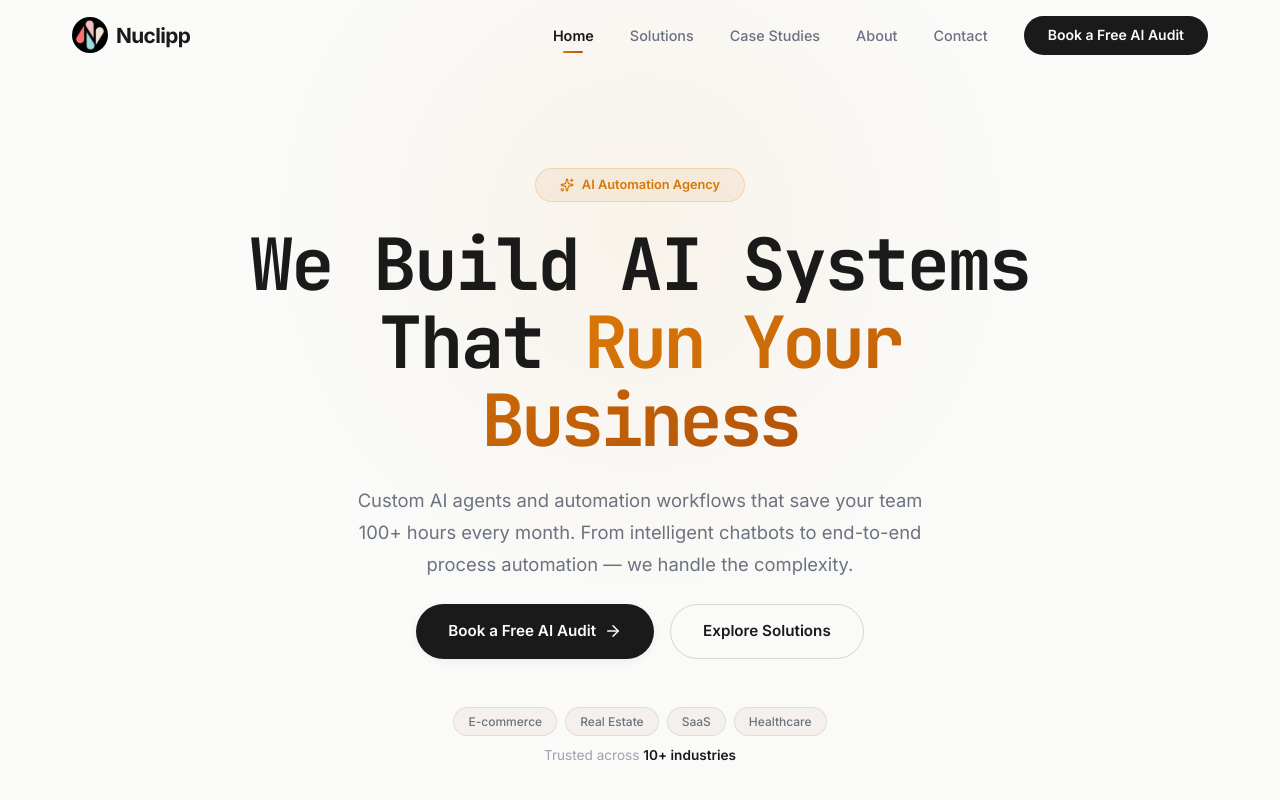
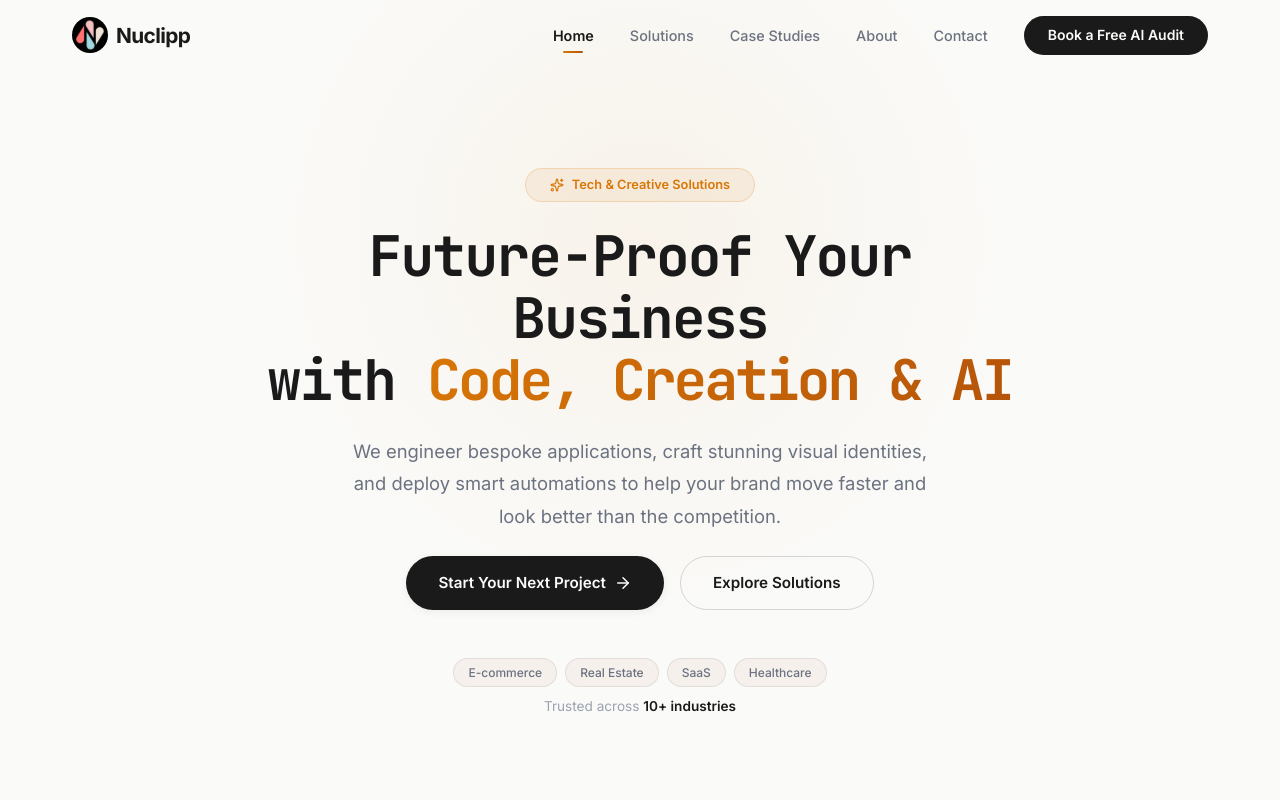
Before and after one commit to armansingh1196/Nuclipp-Website, a Next.js app: page / in a window 1280 px wide. Shown: the top 800 px of the page. Built offline with nearby package versions, Linux system fonts and the light colour scheme.

Commit message:
Update home page copy, shrink hero font, and compress service cards layout

```diff
--- a/src/app/page.js
+++ b/src/app/page.js
@@ -178,20 +178,19 @@ export default function HomePage() {
         <div className={`container ${styles.heroContent}`}>
           <div className={styles.heroBadge}>
             <Sparkles size={14} />
-            <span>AI Automation Agency</span>
+            <span>Tech & Creative Solutions</span>
           </div>
           <h1 className={styles.heroTitle}>
-            We Build AI Systems
+            Future-Proof Your Business
             <br />
-            That <span className="cursive-accent gradient-text">Run Your Business</span>
+            with <span className="cursive-accent gradient-text">Code, Creation & AI</span>
           </h1>
           <p className={styles.heroSubtitle}>
-            Custom AI agents and automation workflows that save your team 100+ hours every month.
-            From intelligent chatbots to end-to-end process automation — we handle the complexity.
+            We engineer bespoke applications, craft stunning visual identities, and deploy smart automations to help your brand move faster and look better than the competition.
           </p>
           <div className={styles.heroCtas}>
             <Button href="/contact" variant="primary" size="lg" icon={<ArrowRight size={18} />}>
-              Book a Free AI Audit
+              Start Your Next Project
             </Button>
             <Button href="#services" variant="secondary" size="lg">
               Explore Solutions
@@ -355,17 +354,16 @@ export default function HomePage() {
       {/* ── CTA Section ── */}
       <section className={styles.cta}>
         <div className={`container ${styles.ctaContent}`}>
-          <span className={styles.ctaLabel}>Ready to automate?</span>
+          <span className={styles.ctaLabel}>Ready to scale?</span>
           <h2 className={styles.ctaTitle}>
-            Let&apos;s Build Your AI System
+            Let&apos;s Build Your Next Project
           </h2>
           <p className={styles.ctaSubtitle}>
-            Book a free 30-minute AI audit. We&apos;ll map your workflows, identify
-            automation opportunities, and show you exactly how much time and money you can save.
+            Whether you need a high-converting website, custom software, or intelligent automation—we&apos;ll map out a solution that saves time and drives revenue.
           </p>
           <div className={styles.ctaButtons}>
             <Button href="/contact" variant="accent" size="lg" icon={<ArrowRight size={18} />}>
-              Book Your Free AI Audit
+              Start Your Project
             </Button>
             <Button href="https://wa.me/917903118040" variant="secondaryInverse" size="lg">
               Chat on WhatsApp
--- a/src/app/page.module.css
+++ b/src/app/page.module.css
@@ -59,10 +59,10 @@
 }
 
 .heroTitle {
-  font-size: clamp(2.8rem, 6vw, 4.5rem);
+  font-size: clamp(2rem, 5vw, 3.5rem);
   font-weight: 800;
-  line-height: 1.08;
-  letter-spacing: -0.035em;
+  line-height: 1.1;
+  letter-spacing: -0.02em;
   color: var(--text-primary);
   animation: fadeInUp 0.6s ease-out 0.1s both;
 }
```
